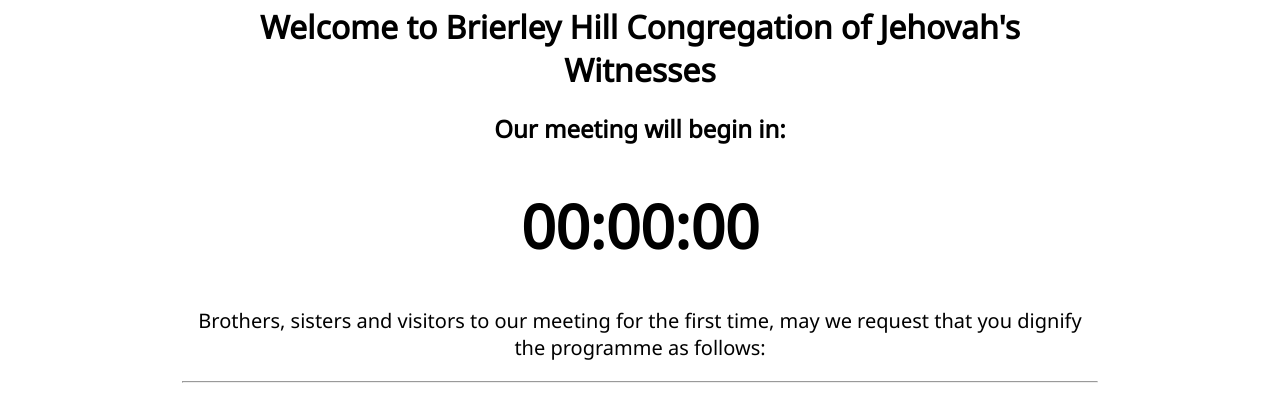
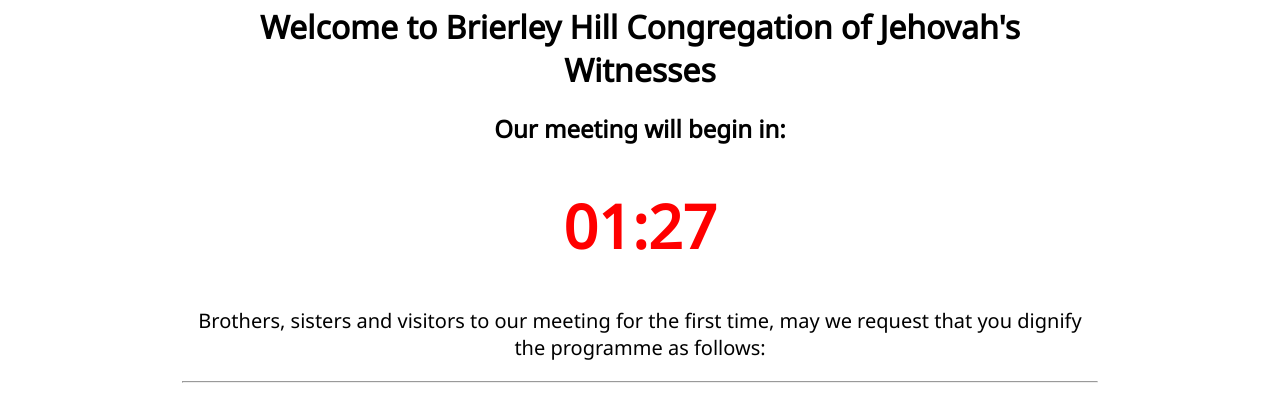
Before and after one commit to kurtpeniket/meeting_slide, a plain HTML site: page index.html in a window 1280 px wide. Shown: the part 342-742 px from the top of the page. Drawn offline with Linux system fonts and the light colour scheme.

Commit message:
js changes

```diff
--- a/index.js
+++ b/index.js
@@ -1,3 +1,5 @@
+const today = new Date().getDay()
+
 function toggleFullscreen(event) {
   let element = document.body;
 
@@ -17,50 +19,46 @@
   isFullscreen ? document.cancelFullScreen() : element.requestFullScreen();
 }
 
+function formatNums(n) {
+  return n < 10 ? `0${n}` : n
+}
+
 function msToTime(s) {
-  //let seconds = (ms / 1000).toFixed(1);
-  //let minutes = (ms / (1000 * 60)).toFixed(1);
-  //let hours = (ms / (1000 * 60 * 60)).toFixed(1);
-  //let days = (ms / (1000 * 60 * 60 * 24)).toFixed(1);
-  //return hours + minutes + seconds;
-  //if (seconds < 60) return seconds + " Sec";
-  //else if (minutes < 60) return minutes + " Min";
-  //else if (hours < 24) return hours + " Hrs";
-  //else return days + " Days"
   if (s > 0) {
-    var ms = s % 1000;
+    let ms = s % 1000;
     s = (s - ms) / 1000;
-    var secs = s % 60;
+    let secs = s % 60;
     s = (s - secs) / 60;
-    var mins = s % 60;
-    var hrs = (s - mins) / 60;
+    let mins = s % 60;
+    //let hrs = (s - mins) / 60;
 
-    return hrs + ':' + mins + ':' + secs
+    return formatNums(mins) + ':' + formatNums(secs)
   } else {
     return "00:00:00"
   }
 }
 
-// getDay() returns the day of the week for the specified date according to local time, where 0 represents Sunday.
+// getDay() returns the day of the week for the specified date according to local time, where 0 represents Sunday
 function getTimeDiff(day, time) {
   let dt = new Date();
   while (dt.getDay() != day) {
     dt.setDate(dt.getDate() - day);
   }
 
-  time == "am" ? dt.setHours(10, 0, 0) : dt.setHours(19, 0, 0)
+  time == "am" ? dt.setHours(10, 0, 0) : dt.setHours(18, 10, 0)
 
   let difference = Date.parse(dt) - Date.now()
-  return msToTime(difference);
+  return difference;
 }
 
 function displayClock(){
-  let display = getTimeDiff(0, "am");
-  document.getElementById('timer').innerHTML = display;
+  let display = null
+  today == 0 ? display = getTimeDiff(today, "pm") : display = getTimeDiff(today, "pm");
+  document.getElementById('timer').innerHTML = msToTime(display);
+  if (display < 120000) {
+    document.getElementById('timer').style.color = 'red'
+  }
   setTimeout(displayClock, 1000);
 }
 
 window.onload = displayClock();
-
-// TODO - select meeting day on view
-// TODO - change colour when < 2mins?
```
Also changed, not shown: index.html (+1 -1 lines).
